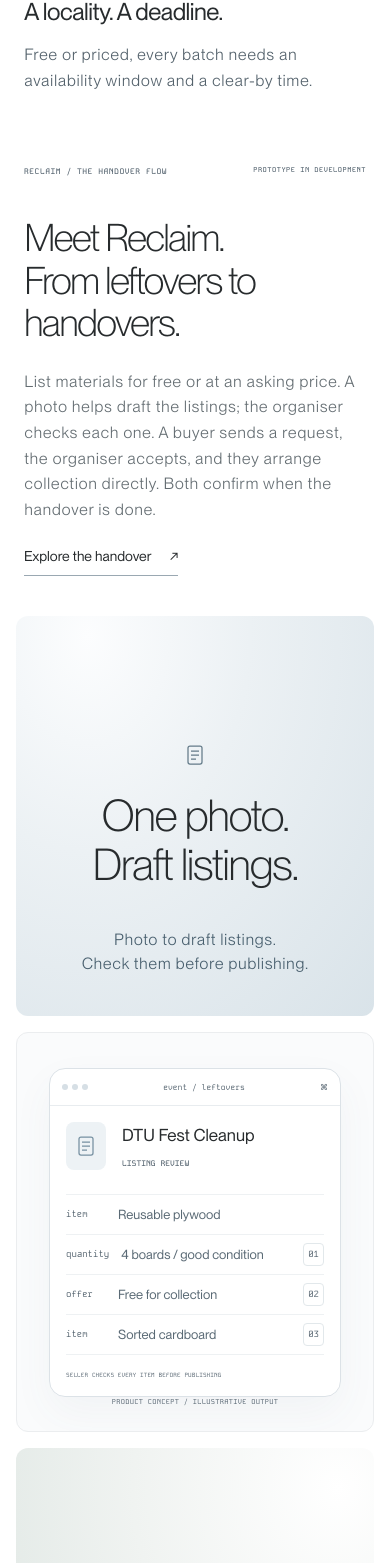
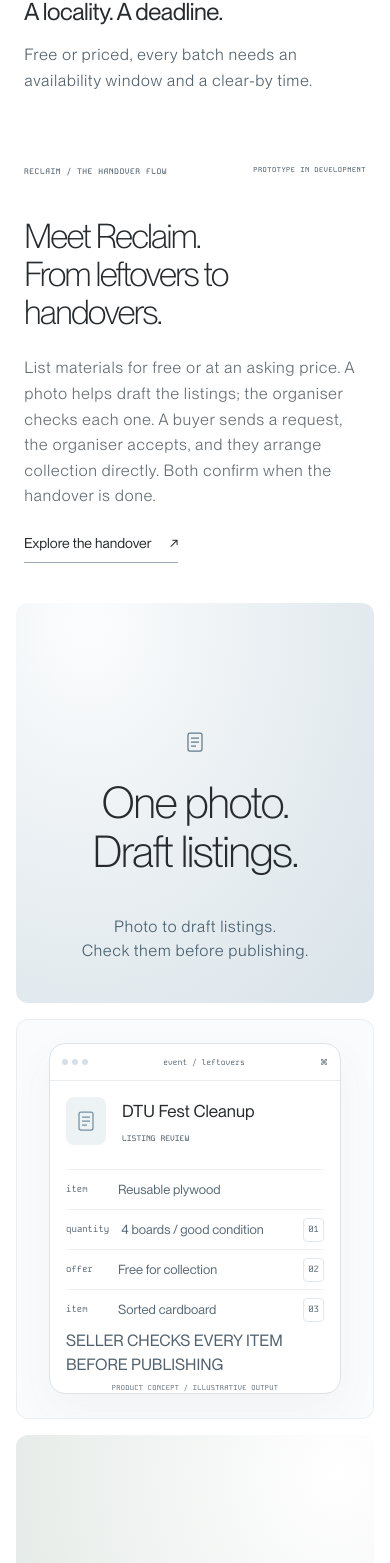
Before and after one commit to Tanveer-rajpurohit/Reclaim, a Next.js app in the folder apps/web/: page / in a window 390 px wide. Shown: the part 2492-4055 px from the top of the page. Built offline with nearby package versions, Linux system fonts and the light colour scheme.

Commit message:
fix(ui): restore token colors and scope landing scroll styles

```diff
--- a/apps/web/app/globals.css
+++ b/apps/web/app/globals.css
@@ -84,7 +84,7 @@
     background: ButtonText;
   }
 }
-body::-webkit-scrollbar-track {
+body:has(.landing-page)::-webkit-scrollbar-track {
   background-color: #fff;
   background-image: linear-gradient(
     180deg,
@@ -102,7 +102,7 @@
     background: Canvas;
   }
 }
-html,
+html:has(.landing-page),
 .spotlight {
   scrollbar-width: thin;
   scrollbar-color: var(--scroll-thumb, #809eaf) transparent;
@@ -114,11 +114,11 @@
 ::-webkit-scrollbar-track {
   background: transparent;
 }
-::-webkit-scrollbar-thumb {
+html:has(.landing-page)::-webkit-scrollbar-thumb, .spotlight::-webkit-scrollbar-thumb {
   background: var(--scroll-thumb, #809eaf);
   border-radius: 8px;
 }
-::-webkit-scrollbar-thumb:hover {
+html:has(.landing-page)::-webkit-scrollbar-thumb:hover, .spotlight::-webkit-scrollbar-thumb:hover {
   background: #56798f;
 }
 ::-webkit-scrollbar-button {
@@ -135,7 +135,7 @@
     scrollbar-width: auto;
     scrollbar-color: auto;
   }
-  html::-webkit-scrollbar-track {
+  html:has(.landing-page)::-webkit-scrollbar-track {
     background-color: #fff;
     background-image: linear-gradient(
       180deg,
@@ -206,7 +206,7 @@
     scrollbar-color: auto;
     scrollbar-width: auto;
   }
-  ::-webkit-scrollbar-thumb {
+  html:has(.landing-page)::-webkit-scrollbar-thumb, .spotlight::-webkit-scrollbar-thumb {
     background: ButtonText;
   }
   html::-webkit-scrollbar-track {
@@ -457,6 +457,7 @@
   font-size: 16px;
   -webkit-font-smoothing: antialiased;
 }
+@layer base {
   button,
   input {
     font: inherit;
@@ -481,8 +482,9 @@
   a:focus-visible,
   button:focus-visible,
   input:focus-visible {
-  outline: 2px solid #677c89;
+    outline: 2px solid var(--blue);
     outline-offset: 4px;
+  }
 }
 ::selection {
   background: #dce5ea;
@@ -759,14 +761,15 @@
   font-weight: 500;
   color: #717b82;
 }
-h2 {
+.landing-page h2,
+.login-shell h2 {
   font-family: var(--font-neue), Arial, sans-serif;
   font-size: clamp(34px, 3.6vw, 52px);
   line-height: 1.12;
   letter-spacing: -1.8px;
   font-weight: 300;
 }
-h2 em {
+.landing-page h2 em {
   font-weight: 400;
   font-style: normal;
 }
@@ -1023,7 +1026,7 @@
   border-radius: 4px;
   color: #8698a4;
 }
-.tree-footer {
+.tree-.landing-footer {
   font-family: var(--font-kode);
   font-size: 7px;
   letter-spacing: 0.1px;
@@ -1214,7 +1217,7 @@
   font-size: 9px;
   color: #808d97;
 }
-footer {
+.landing-footer {
   padding: 96px 56px 40px;
   max-width: 1600px;
   margin: auto;
@@ -1388,7 +1391,7 @@
   margin-left: auto;
   color: #8ba0b0;
 }
-.spotlight-footer {
+.spotlight-.landing-footer {
   display: flex;
   justify-content: space-between;
   padding: 16px 24px;
@@ -1728,7 +1731,7 @@
     min-width: 40px;
     font-size: 9px;
   }
-  .tree-footer {
+  .tree-.landing-footer {
     font-size: 6px;
   }
   .action-window {
@@ -1781,7 +1784,7 @@
     line-height: 1.6;
     display: block;
   }
-  footer {
+  .landing-footer {
     padding: 64px 24px 32px;
   }
   .footer-main {
@@ -1836,7 +1839,7 @@
   .search-results small {
     font-size: 11px;
   }
-  .spotlight-footer {
+  .spotlight-.landing-footer {
     font-size: 7px;
     padding: 16px;
   }
@@ -2339,7 +2342,7 @@
   text-decoration: underline;
   text-underline-offset: 4px;
 }
-.login-footer {
+.login-.landing-footer {
   display: flex;
   justify-content: space-between;
   gap: 16px;
--- a/apps/web/app/page.tsx
+++ b/apps/web/app/page.tsx
@@ -100,7 +100,7 @@
           Enter Reclaim
         </Link>
       </header>
-      <main>
+      <main className="landing-page">
         <section className="hero" id="idea">
           <NoiseField />
           <div className="hero-content">
@@ -550,7 +550,7 @@
           </Link>
         </section>
       </main>
-      <footer id="contact">
+      <footer className="landing-footer" id="contact">
         <div className="footer-main">
           <a className="brand footer-brand" href="#idea">
             <Mark />
```
Lines whose indentation alone changed are shown as unchanged.
